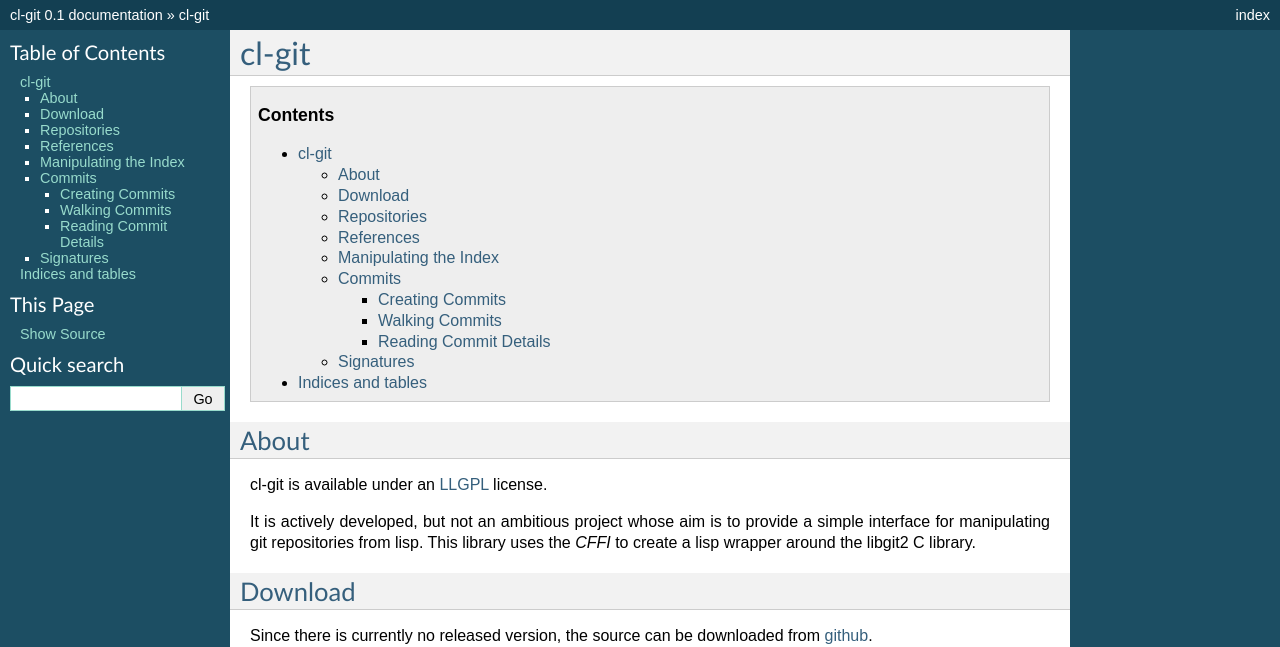
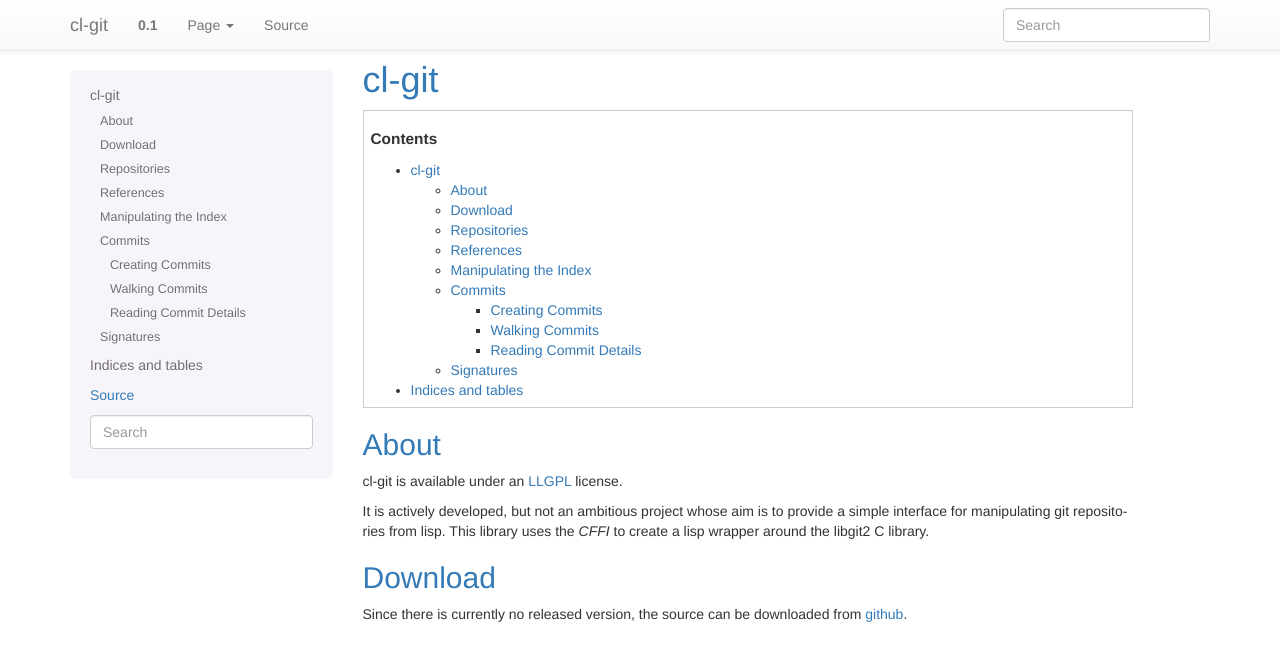
Before and after one commit to russell/cl-git, a Sphinx documentation site: the page built from doc/index.rst, in a window 1280 px wide and 1400 px high. Shown: the top 647 px of the window. Built offline with Sphinx 7.4.7, drawn with Linux system fonts in a browser that asks for light colours; some of the changed text lies outside the part shown.

Commit message:
added bootstrap theme

```diff
--- a/doc/buildout.cfg
+++ b/doc/buildout.cfg
@@ -1,4 +1,6 @@
 [buildout]
+eggs =
+    sphinxcontrib-googleanalytics
 parts =
     sphinxbuilder
 
@@ -6,3 +8,4 @@
 recipe = collective.recipe.sphinxbuilder
 source = ${buildout:directory}
 build = ${buildout:directory}
+eggs = ${buildout:eggs}
--- a/doc/conf.py
+++ b/doc/conf.py
@@ -25,7 +25,8 @@
 
 # Add any Sphinx extension module names here, as strings. They can be extensions
 # coming with Sphinx (named 'sphinx.ext.*') or your custom ones.
-extensions = ['sphinx.ext.intersphinx', 'sphinxcontrib.cldomain']
+extensions = ['sphinx.ext.intersphinx', 'sphinxcontrib.cldomain',
+              'sphinxcontrib.googleanalytics']
 
 # Add any paths that contain templates here, relative to this directory.
 templates_path = ['_templates']
@@ -41,7 +42,13 @@
 
 # General information about the project.
 project = u'cl-git'
-copyright = u'2011, Russell Sim'
+copyright = u'2012, Russell Sim'
+
+googleanalytics_id = "UA-28069739-2"
+if os.environ.get("GOOGLE_ANALYTICS"):
+    googleanalytics_enabled = True
+else:
+    googleanalytics_enabled = False
 
 # The version info for the project you're documenting, acts as replacement for
 # |version| and |release|, also used in various other places throughout the
@@ -93,7 +100,7 @@
 
 # The theme to use for HTML and HTML Help pages.  See the documentation for
 # a list of builtin themes.
-html_theme = 'default'
+html_theme = 'bootstrap'
 
 # Theme options are theme-specific and customize the look and feel of a theme
 # further.  For a list of options available for each theme, see the
@@ -101,7 +108,7 @@
 #html_theme_options = {}
 
 # Add any paths that contain custom themes here, relative to this directory.
-#html_theme_path = []
+html_theme_path = ["_themes/"]
 
 # The name for this set of Sphinx documents.  If None, it defaults to
 # "<project> v<release> documentation".
@@ -245,4 +252,4 @@
 
 
 # Example configuration for intersphinx: refer to the Python standard library.
-intersphinx_mapping = {'http://docs.python.org/': None}
+#intersphinx_mapping = {'http://docs.python.org/': None}
```
Also changed, not shown: 1 other file.
